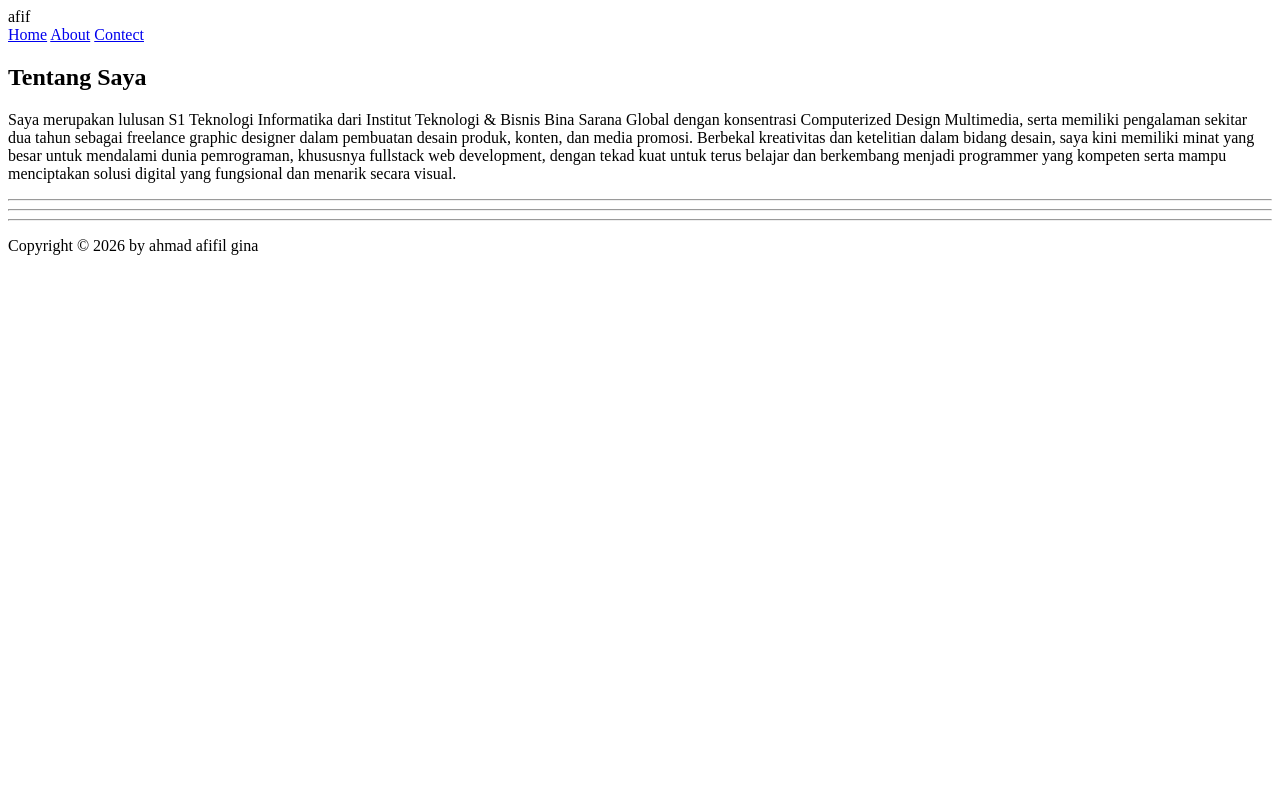
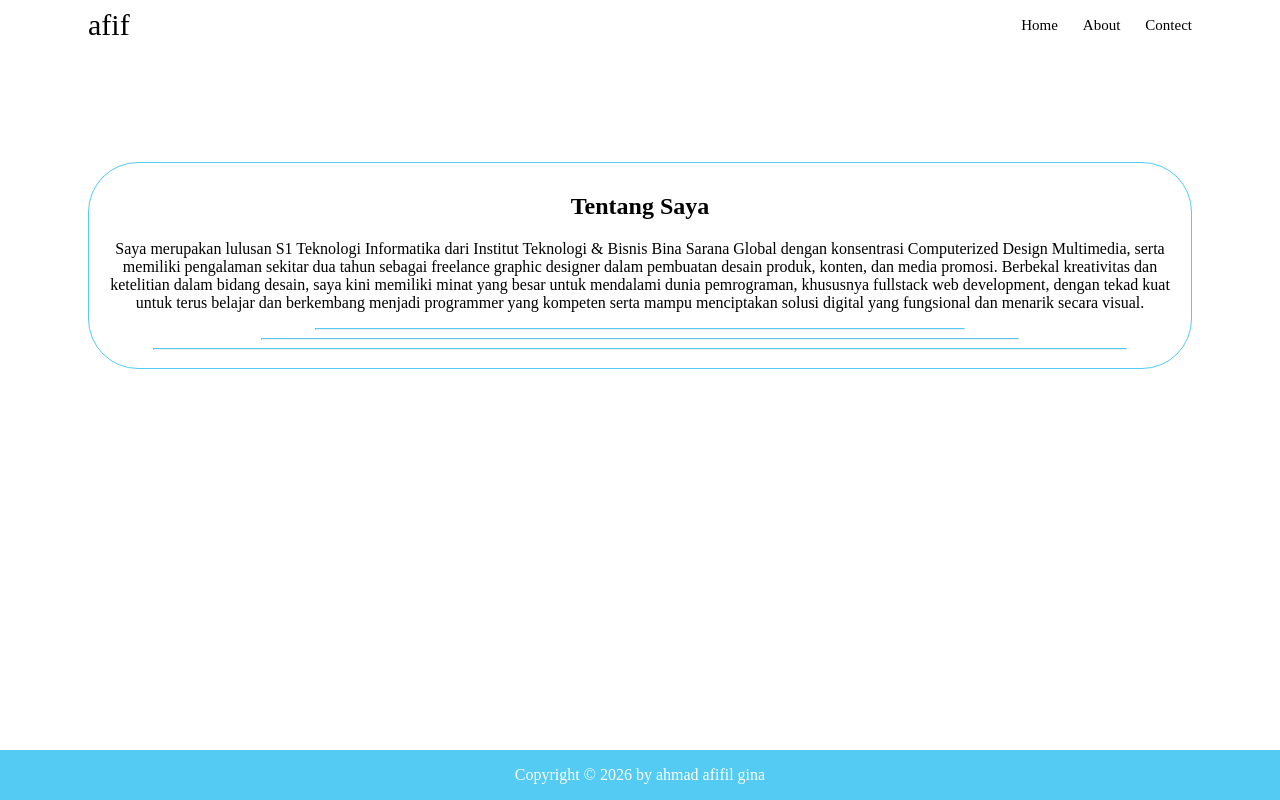
Before and after one commit to afifahmad121/AssignmentGuidance-GitMasteryforPortfolios--AhmadAfifilGina-, a plain HTML site: page index.html in a window 1280 px wide. Drawn offline with Linux system fonts and the light colour scheme.

Commit message:
about style

```diff
--- /dev/null
+++ b/aboutStyle.css
@@ -0,0 +1,74 @@
+ .container {
+        display: flex;
+        justify-content: space-between; /* kiri & kanan */
+        align-items: center;
+    }
+
+    .menu{
+    padding-right: 80px;
+    font-size: 15px;
+        display: flex;
+        gap: 25px;
+    }
+
+    .menu a{
+        color: black;
+        text-decoration: none;
+    }
+
+    .menu a:hover{
+    color: #53CBF3;
+    }
+
+    .logo {
+        padding-left: 80px;
+        font-size: 30px;
+    }
+
+    .teks{
+        border: 1px solid #53CBF3;
+        border-radius: 50px;
+        text-align: center;
+        margin-top: 120px;
+        margin-right: 80px;
+        margin-left: 80px;
+        padding-bottom: 15px;
+        padding: 10px;
+
+
+    }
+
+    .solid{
+
+         border-top: 1px solid #53CBF3;
+         margin-left: 20%;
+         margin-right: 20%;
+ }
+
+ .solid1{
+    border-top: 1px solid #53CBF3;
+      margin-left: 15%;
+         margin-right: 15%;
+
+ }
+
+  .solid2{
+    border-top: 1px solid #53CBF3;
+      margin-left: 5%;
+         margin-right: 5%;
+
+ }
+
+     .bawah{
+        background-color: #53CBF3;
+        width: 100%;
+        text-align: center;
+        position: absolute;
+        bottom: 0;
+        left: 50%;
+        transform: translateX(-50%);
+    }
+
+    .bawah1{
+        color: white;
+    }
--- a/index.html
+++ b/index.html
@@ -3,6 +3,7 @@
 <head>
     <meta charset="UTF-8">
     <meta name="viewport" content="width=device-width, initial-scale=1.0">
+     <link rel="stylesheet" href="aboutStyle.css">
     <title>Portofolio</title>
 </head>
 <body>
```
Also changed, not shown: asset/121.png (added), asset/lokasi1.png (added).
